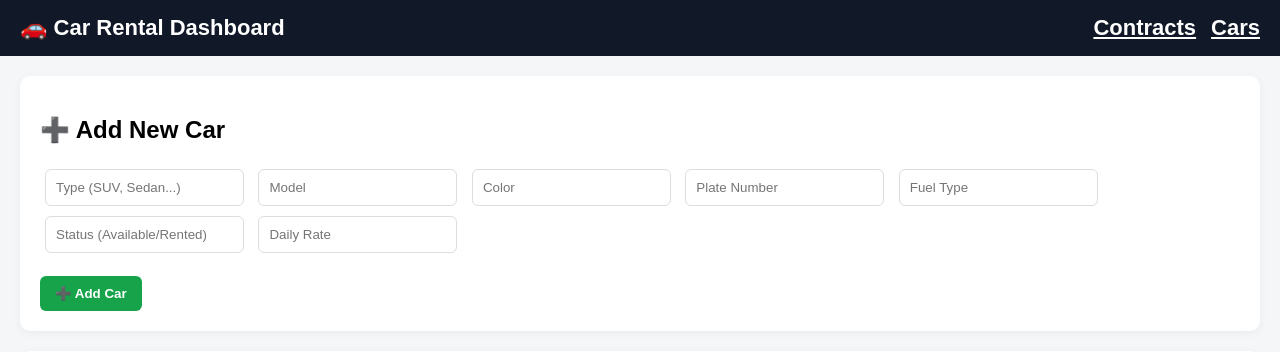
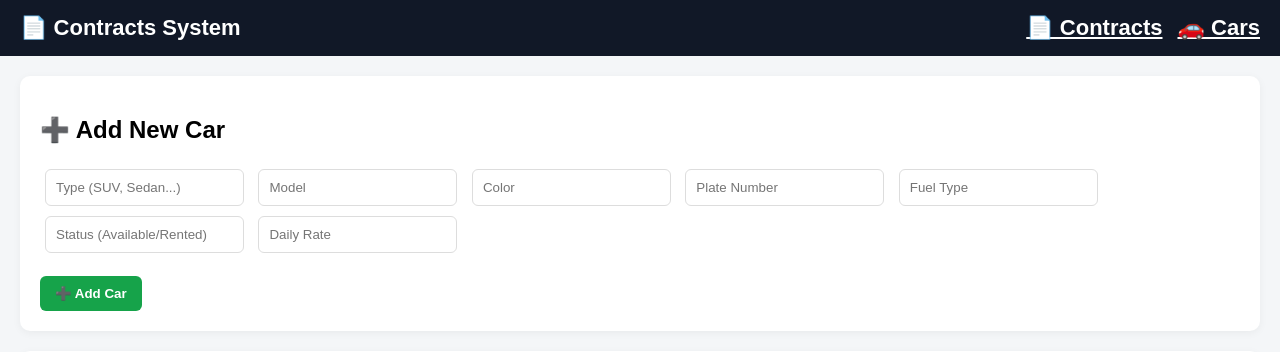
Before and after one commit to bkawash-ops/car-rental, a Flask app: page / in a window 1280 px wide. Shown: the top 352 px of the page. Run offline with Flask 3, Linux system fonts and the light colour scheme; data comes from the database, SQL or seed files in the repository.

Commit message:
Update index.html

```diff
--- a/templates/index.html
+++ b/templates/index.html
@@ -106,10 +106,15 @@
 <body>
 
 <div class="navbar">
-    🚗 Car Rental Dashboard
+    📄 Contracts System
 
-    <a href="/" style="float:right; color:white; margin-left:15px;">Cars</a>
-    <a href="/contracts" style="float:right; color:white;">Contracts</a>
+    <a href="/" style="float:right; color:white; margin-left:15px;">
+        🚗 Cars
+    </a>
+
+    <a href="/contracts" style="float:right; color:white;">
+        📄 Contracts
+    </a>
 </div>
 
 <div class="container">
```
